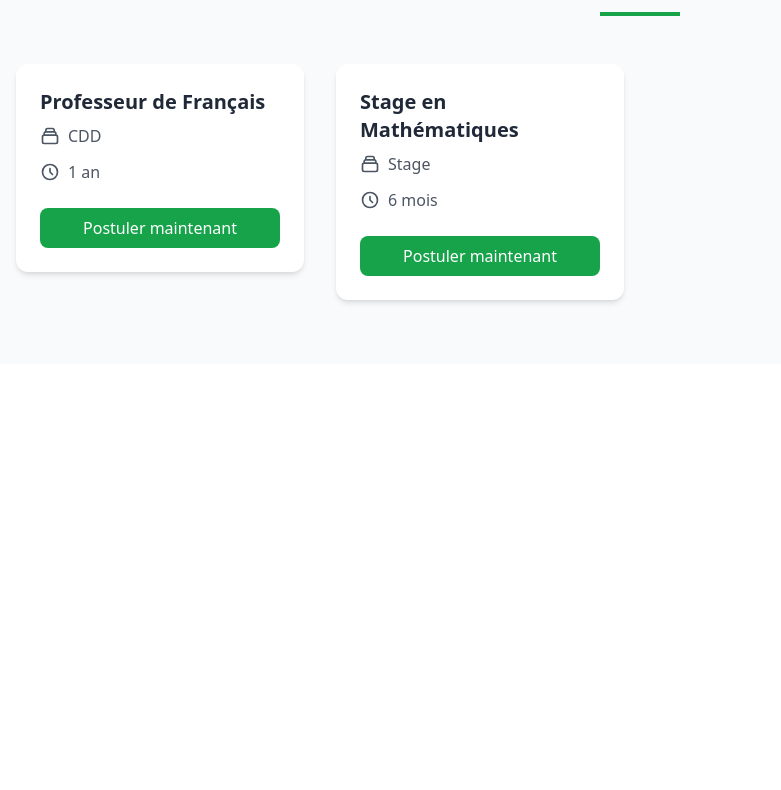
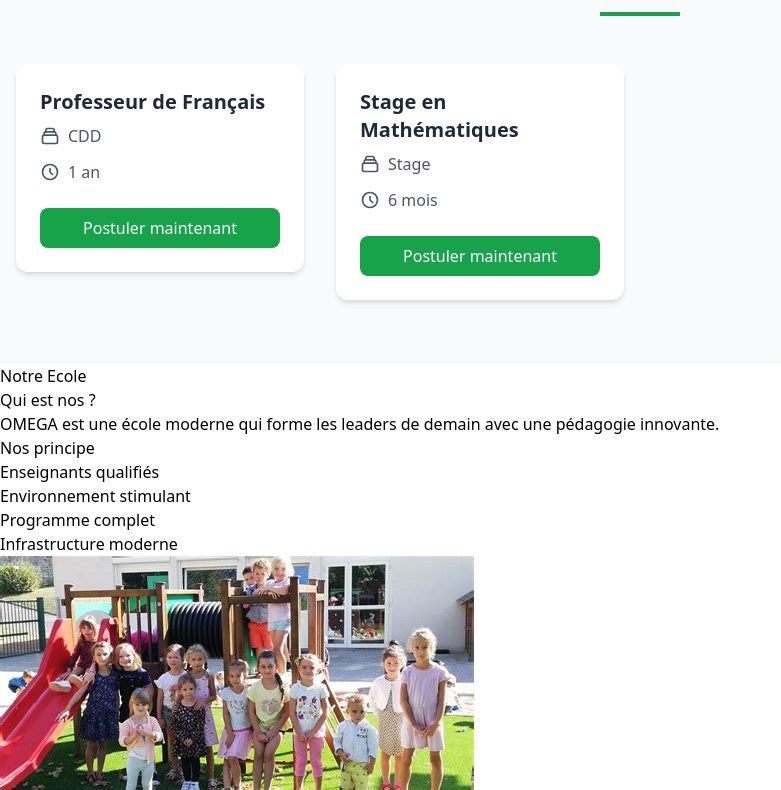
Before and after one commit to AHLALLAY/Redline-finale, a React (Vite) app in the folder Projet/FrontEnd/: page / in a window 1280 px wide. Shown: the part 556-1346 px from the top of the page, without its empty margins (0-781 px from the left). Before the commit the page ends 920 px from the top, so only its background shows below. Built offline with nearby package versions, Linux system fonts and the light colour scheme.

Commit message:
feat: Appeler le composant 'Propos.jsx' dans 'App.jsx'

```diff
--- a/Projet/FrontEnd/src/App.jsx
+++ b/Projet/FrontEnd/src/App.jsx
@@ -1,6 +1,7 @@
 import Carousel from './components/Home/Carousel'
 import Header from './components/Home/Header'
 import Offres from './components/Home/Offres'
+import Propos from './components/Home/Propos'
 
 function App() {
 
@@ -9,6 +10,7 @@ function App() {
       <Header />
       <Carousel />
       <Offres />
+      <Propos />
     </>
   )
 }
```
